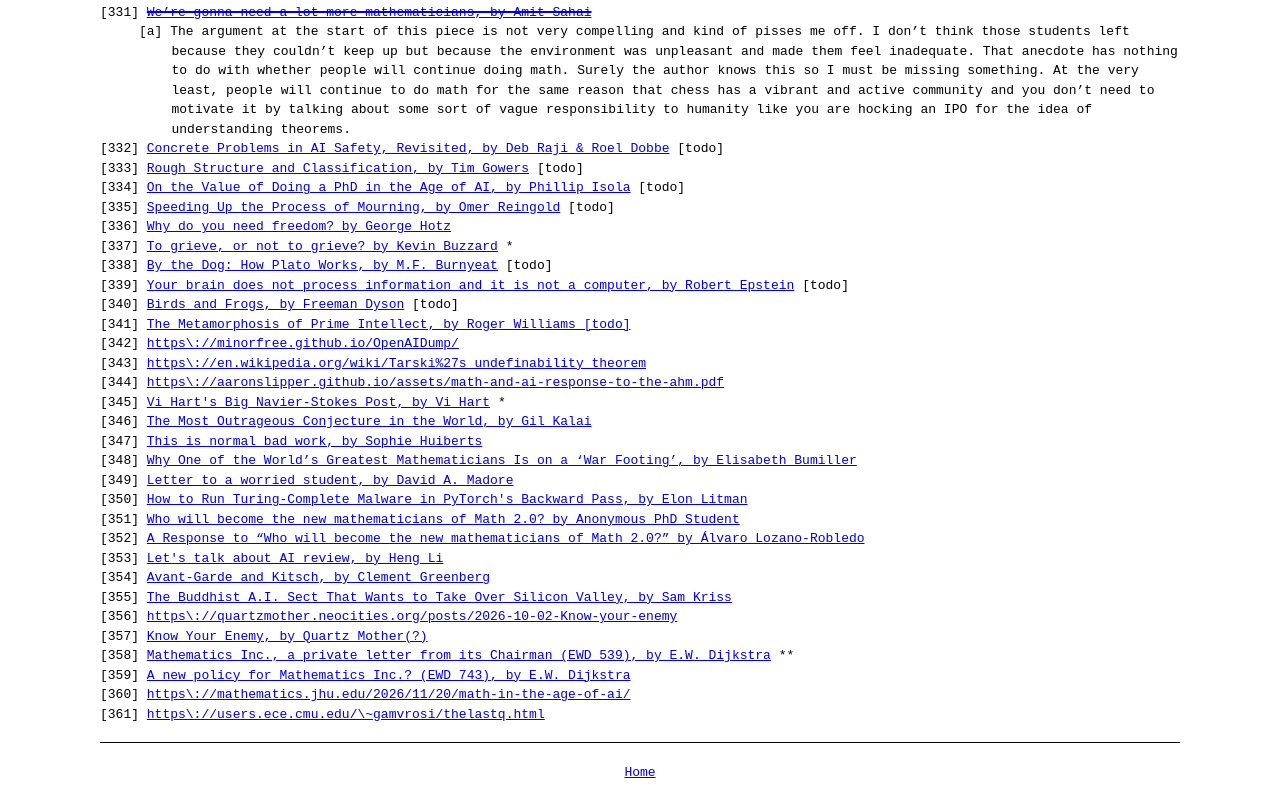
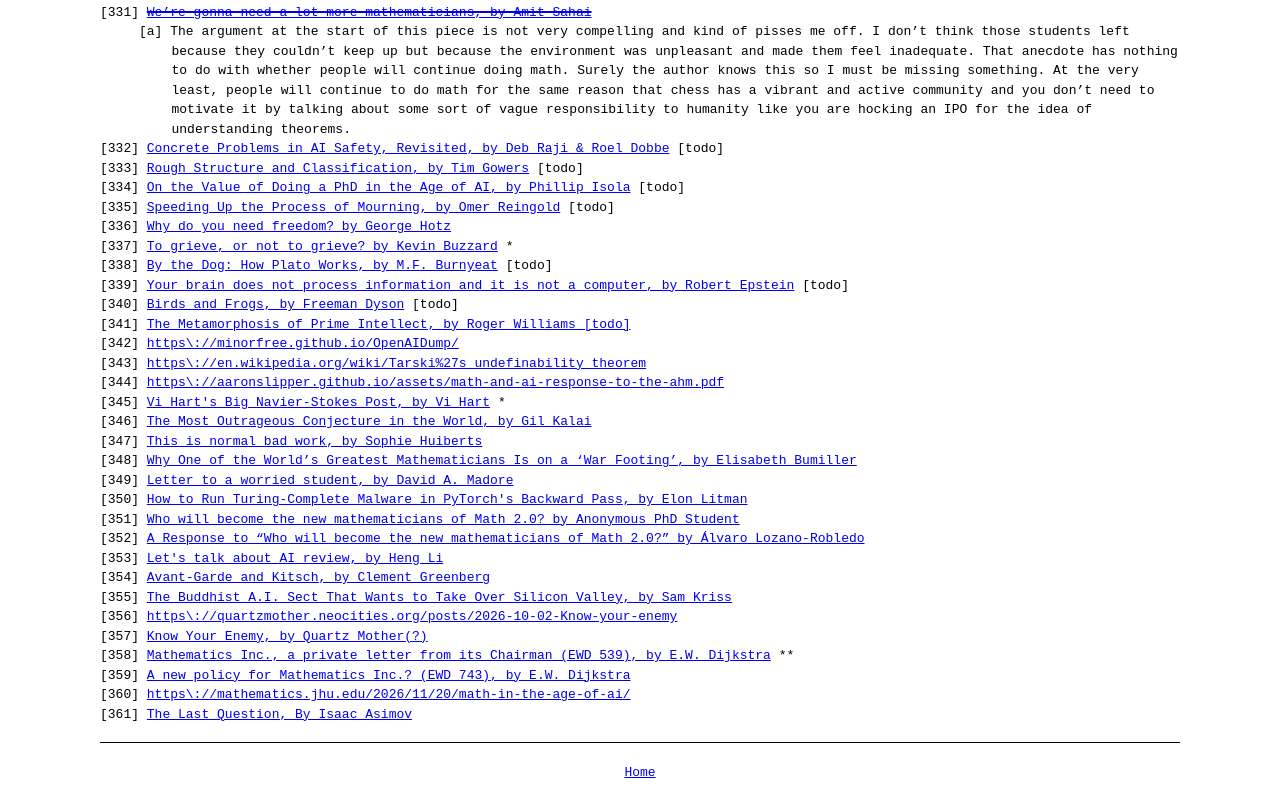
Before and after one commit to adil-soubki/soubkia.github.io, a plain HTML site: page posts/readings.html in a window 1280 px wide. Shown: the part 9259-10058 px from the top of the page. Drawn offline with Linux system fonts and the light colour scheme.

Commit message:
sync posts

```diff
--- a/posts/readings.html
+++ b/posts/readings.html
@@ -628,7 +628,7 @@
         <li>[358] <a href="https://www.cs.utexas.edu/~EWD/transcriptions/EWD05xx/EWD539.html">Mathematics Inc., a private letter from its Chairman (EWD 539), by E.W. Dijkstra</a> **</li>
         <li>[359] <a href="https://www.cs.utexas.edu/~EWD/transcriptions/EWD07xx/EWD743.html">A new policy for Mathematics Inc.? (EWD 743), by E.W. Dijkstra</a></li>
         <li>[360] <a href="https://mathematics.jhu.edu/2026/11/20/math-in-the-age-of-ai/">https\://mathematics.jhu.edu/2026/11/20/math-in-the-age-of-ai/</a></li>
-        <li>[361] <a href="https://users.ece.cmu.edu/~gamvrosi/thelastq.html">https\://users.ece.cmu.edu/\~gamvrosi/thelastq.html</a></li>
+        <li>[361] <a href="https://users.ece.cmu.edu/~gamvrosi/thelastq.html">The Last Question, By Isaac Asimov</a></li>
       </ul>
     </tt>
     <br>
```
